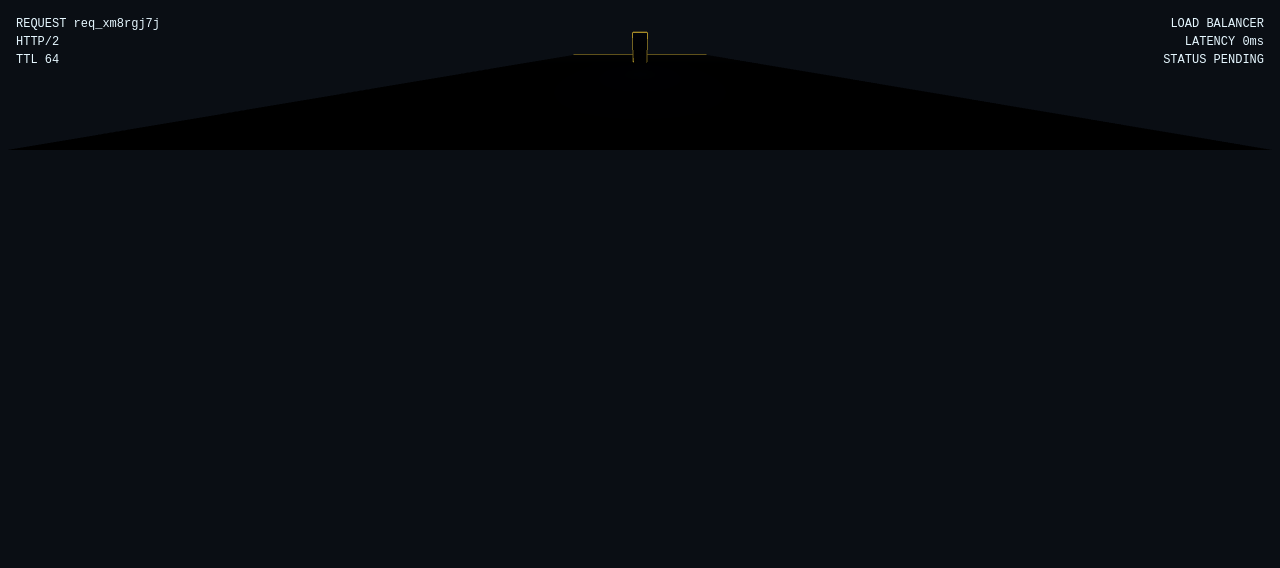
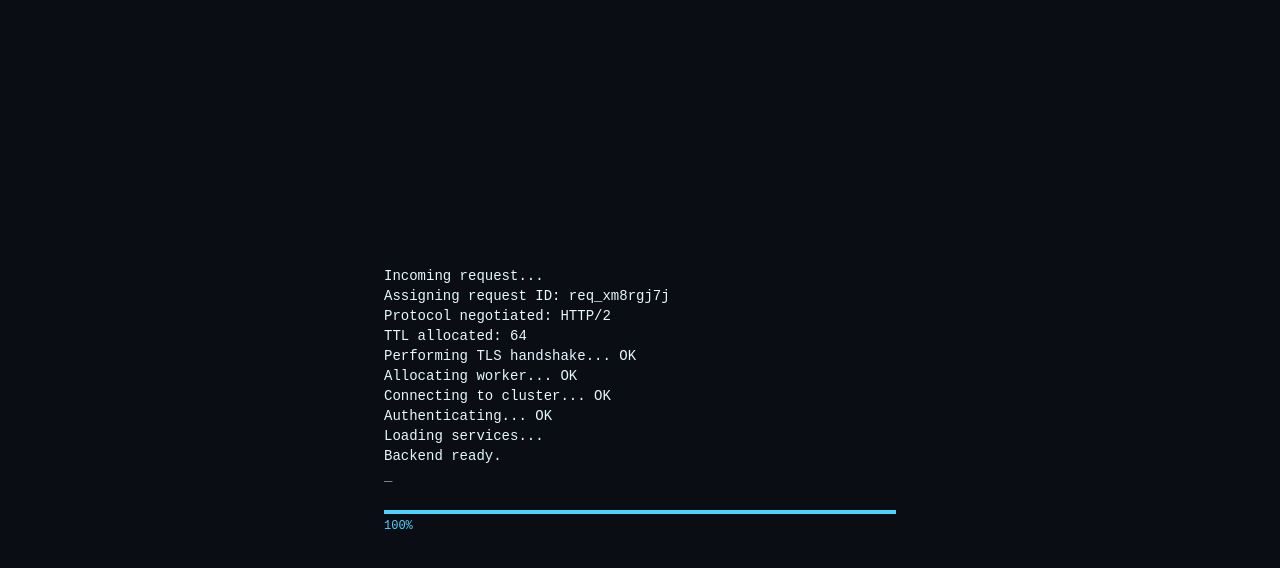
Before and after one commit to HimaniShah1/-whoami, a Next.js app: page / in a window 1280 px wide. Shown: the top 568 px of the page. Built offline with nearby package versions, Linux system fonts and the light colour scheme.

Commit message:
Wire boot sequence into AppRoot ahead of Experience/Hud

```diff
--- a/src/components/AppRoot.tsx
+++ b/src/components/AppRoot.tsx
@@ -1,17 +1,20 @@
 'use client';
 
-import { useEffect, useState } from 'react';
+import { useCallback, useEffect, useState } from 'react';
 import Experience from '@/components/canvas/Experience';
 import Hud from '@/components/hud/Hud';
 import WebGLUnavailable from '@/components/canvas/WebGLUnavailable';
 import ConnectionLost from '@/components/canvas/ConnectionLost';
+import BootSequence from '@/components/boot/BootSequence';
 import { isWebGLAvailable } from '@/lib/webgl';
 import { prefersReducedMotion } from '@/lib/reduced-motion';
+import { hasSeenBootSequence, markBootSequenceSeen } from '@/lib/session';
 import { useUIStore } from '@/engine/state/useUIStore';
 
 export default function AppRoot() {
   const [webglReady, setWebglReady] = useState<boolean | null>(null);
   const [contextLost, setContextLost] = useState(false);
+  const [bootDone, setBootDone] = useState(false);
   const setReducedMotion = useUIStore((state) => state.setReducedMotion);
 
   useEffect(() => {
@@ -20,11 +23,21 @@ export default function AppRoot() {
     // eslint-disable-next-line react-hooks/set-state-in-effect
     setWebglReady(isWebGLAvailable());
     setReducedMotion(prefersReducedMotion());
+    setBootDone(hasSeenBootSequence());
   }, [setReducedMotion]);
+
+  const handleBootComplete = useCallback(() => {
+    markBootSequenceSeen();
+    setBootDone(true);
+  }, []);
 
   if (webglReady === null) return null;
   if (!webglReady) return <WebGLUnavailable />;
   if (contextLost) return <ConnectionLost />;
+
+  if (!bootDone) {
+    return <BootSequence onComplete={handleBootComplete} />;
+  }
 
   return (
     <>
```
